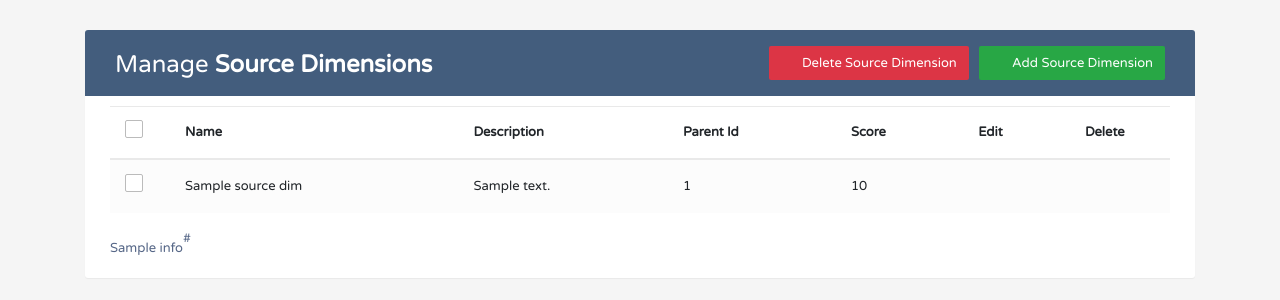
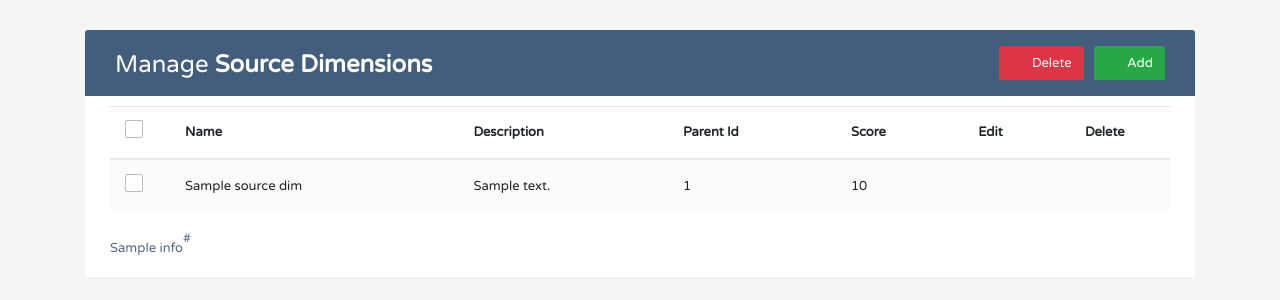
Before and after one commit to sfrobish/mc_framework, a Flask app: template app/templates/source_dim/crud_template.html in a window 1280 px wide. Shown: the top 300 px of the page. Run offline with Flask 2, Linux system fonts and the light colour scheme; the template is opened without the code that fills it: most values are stand-ins (such as "Sample title", 1, 10 or a date in 2020); parts of the project's set-up code (start-up, migrations or seed data) failed here and were passed over; some libraries are stand-ins or nearby versions.

Commit message:
Updated Button names

```diff
--- a/app/templates/source_dim/crud_template.html
+++ b/app/templates/source_dim/crud_template.html
@@ -262,7 +262,11 @@ $(document).on("click", ".edit", function () {
      var mySource_DimName = $(this).data('name');
      $(".modal-body #name").val( mySource_DimName );
 	 var mySource_DimDesc = $(this).data('description');
-     $(".modal-body #description").val( mySource_DimDesc );
+	 $(".modal-body #description").val( mySource_DimDesc );
+	 var mySource_DimParent = $(this).data('parent_id');
+	 $(".modal-body #parent_id").val( mySource_DimParent );
+	 var mySource_DimScore = $(this).data('score');
+     $(".modal-body #score").val( mySource_DimScore );
 });
 $(document).on("click", ".delete", function () {
 	 var mySource_DimId = $(this).data('id');
@@ -347,8 +351,8 @@ $(function(){
 						<h2>Manage <b>Source Dimensions</b></h2>
 					</div>
 					<div class="col-sm-6">
-						<a href="#addSource_DimModal" class="btn btn-success" data-toggle="modal"><i class="material-icons">&#xE147;</i> <span>Add Source Dimension</span></a>
-						<a href="#deleteSource_DimModal" class="btn btn-danger" data-toggle="modal"><i class="material-icons">&#xE15C;</i> <span>Delete Source Dimension</span></a>
+						<a href="#addSource_DimModal" class="btn btn-success" data-toggle="modal"><i class="material-icons">&#xE147;</i> <span>Add</span></a>
+						<a href="#deleteSource_DimModal" class="btn btn-danger" data-toggle="modal"><i class="material-icons">&#xE15C;</i> <span>Delete</span></a>
 					</div>
                 </div>
             </div>
```
